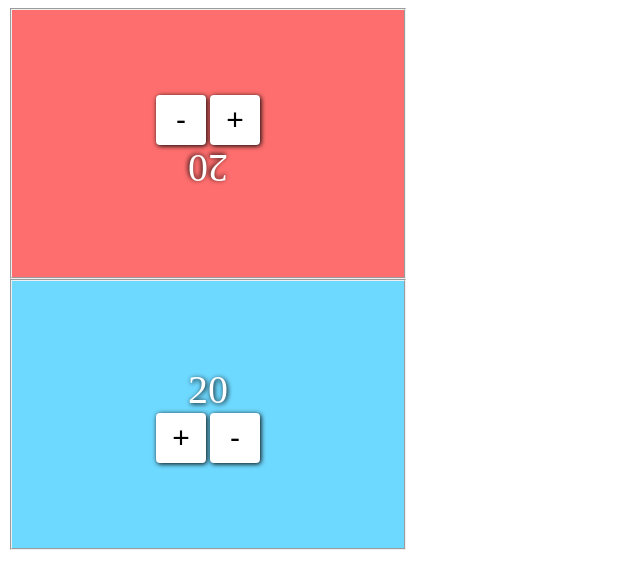
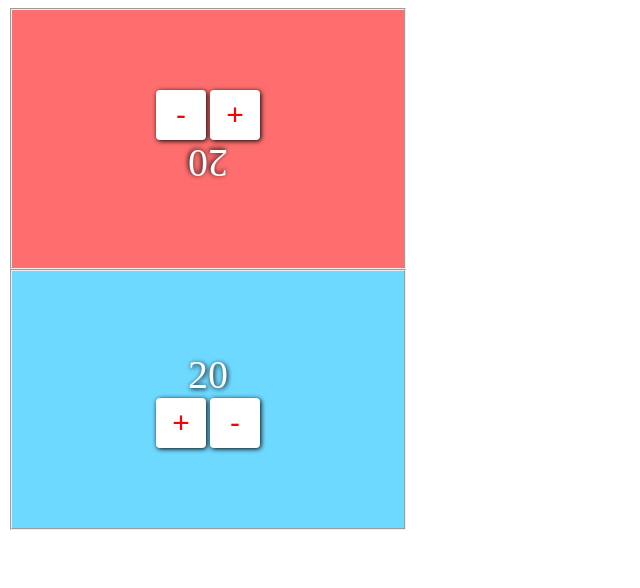
Before and after one commit to GabrielPQuintanilha/tcg, a plain HTML site: page index.html in a window 1280 px wide. Shown: the whole page, without its empty margins (0-640 px from the left). Drawn offline with Linux system fonts and the light colour scheme.

Commit message:
Update style.css

```diff
--- a/style.css
+++ b/style.css
@@ -1,14 +1,14 @@
 #p1_fieldset{
     background-color:#ff6e6e;
     text-align:center;
-    padding-bottom:85px;
-    padding-top:85px;
+    padding-bottom:80px;
+    padding-top:80px;
 }
 #p2_fieldset{
     background-color:#6ed9ff;
     text-align:center;
-    padding-bottom:85px;
-    padding-top:85px;
+    padding-bottom:80px;
+    padding-top:80px;
 }
 
 
@@ -18,7 +18,7 @@ input{
     appearance: none;
     text-align:center;
     font-size:30px;
-    color:black;
+    color:red;
     font-weight:200;
     font-family:arial;
     background-color:white;
```
